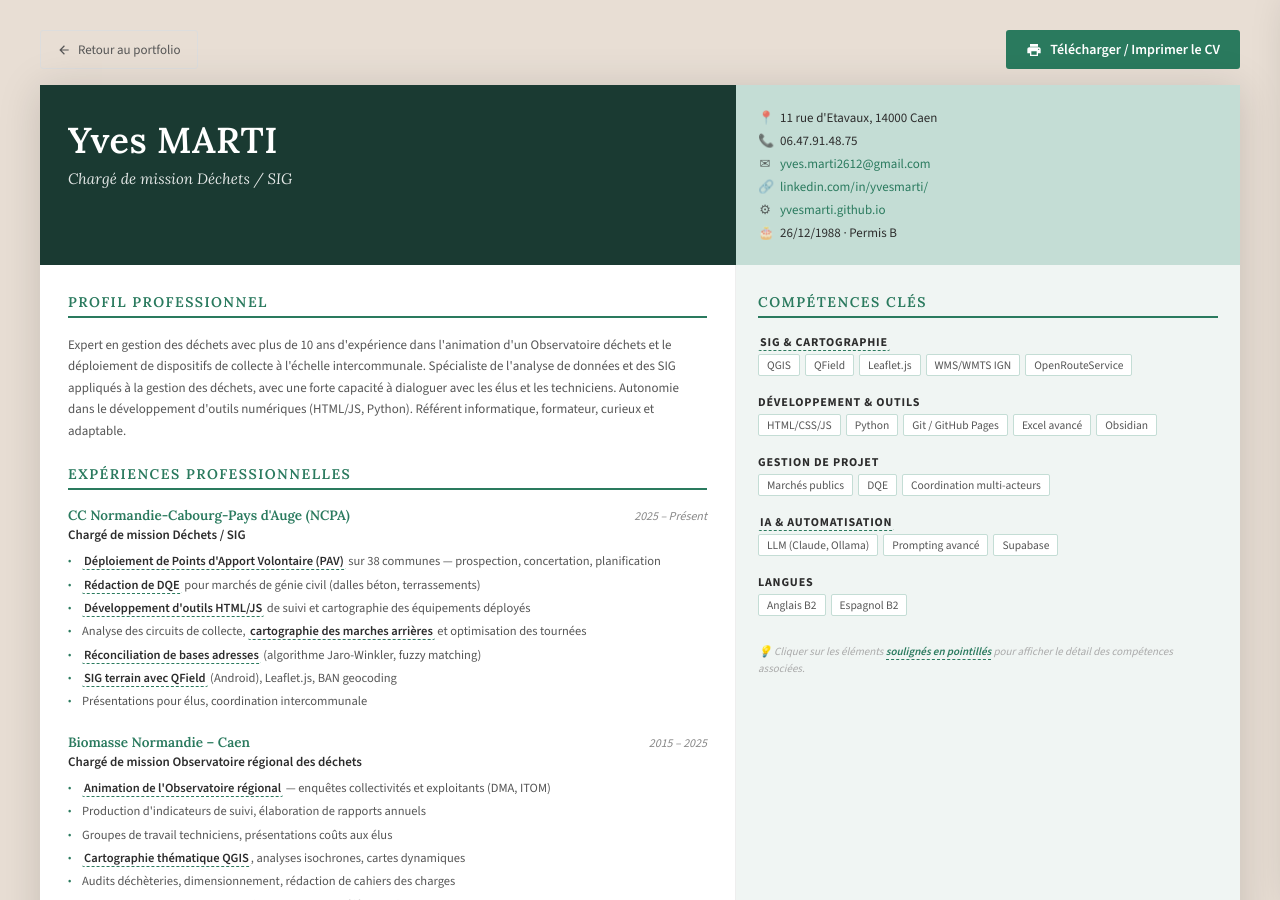
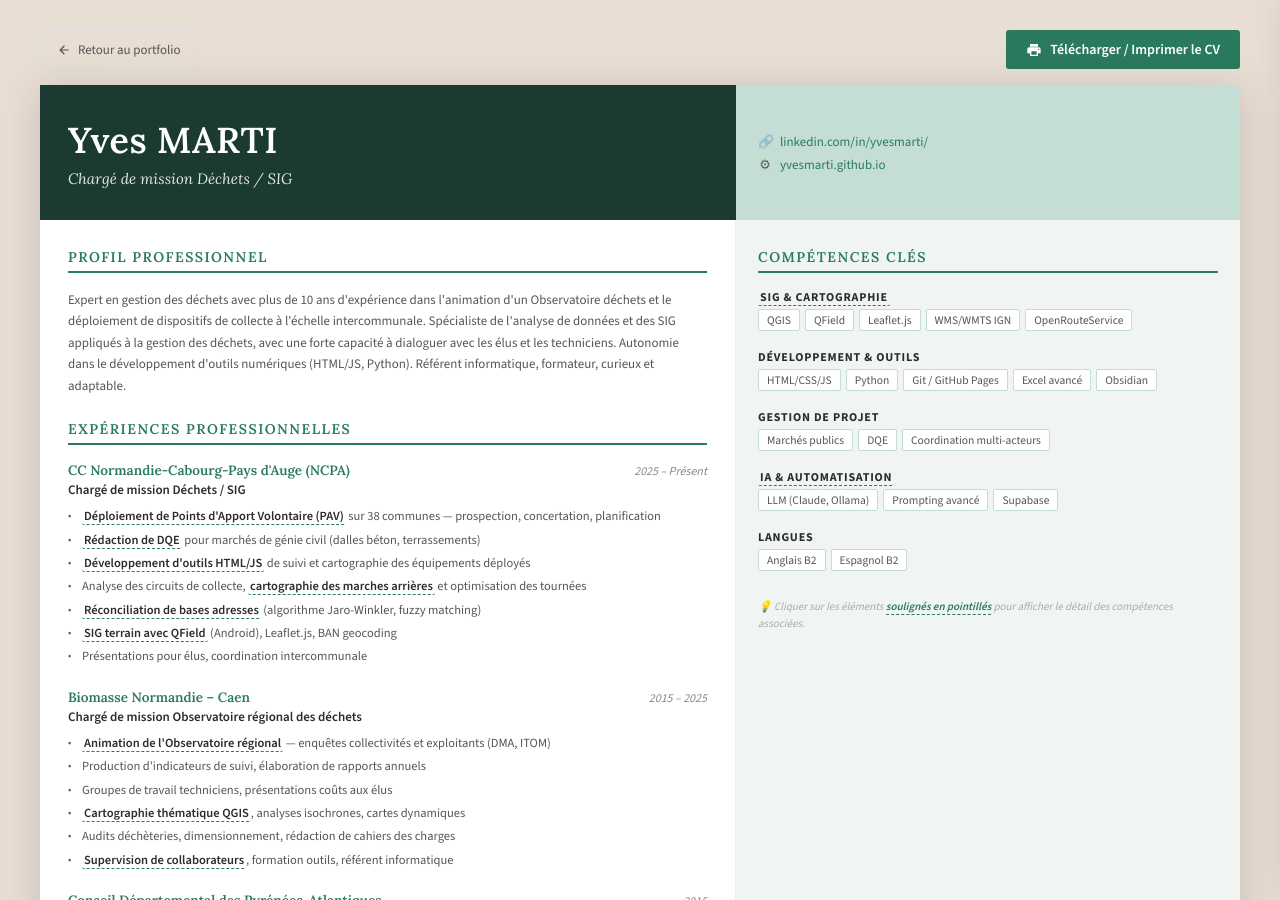
Before and after one commit to yvesmarti/yvesmarti.github.io, a Jekyll site: the page cv/index.html, which Jekyll copies as it is, in a window 1280 px wide and 900 px high. Built offline with Jekyll 4.4.1, drawn with Linux system fonts in a browser that asks for light colours.

Commit message:
Supprime les données personnelles du CV (téléphone, email, adresse, date de naissance)
Remplace par les liens LinkedIn et le site web pour éviter l'aspiration par des robots.

https://claude.ai/code/session_01PJPGP8E1pCefeq2E7rmHLR

```diff
--- a/cv/index.html
+++ b/cv/index.html
@@ -519,12 +519,8 @@
       <div class="subtitle">Chargé de mission Déchets / SIG</div>
     </div>
     <div class="header-right">
-      <div class="contact-item"><span class="contact-icon">📍</span> 11 rue d'Etavaux, 14000 Caen</div>
-      <div class="contact-item"><span class="contact-icon">📞</span> 06.47.91.48.75</div>
-      <div class="contact-item"><span class="contact-icon">✉</span> <a href="#" id="header-email" onclick="this.href='mail'+'to:'+'yves.marti2612'+'@'+'gmail.com'; return true;">yves.marti2612&#64;gmail.com</a></div>
       <div class="contact-item"><span class="contact-icon">🔗</span> <a href="https://linkedin.com/in/yvesmarti/" target="_blank">linkedin.com/in/yvesmarti/</a></div>
       <div class="contact-item"><span class="contact-icon">⚙</span> <a href="https://yvesmarti.github.io" target="_blank">yvesmarti.github.io</a></div>
-      <div class="contact-item"><span class="contact-icon">🎂</span> 26/12/1988 · Permis B</div>
     </div>
   </div>
 
@@ -719,7 +715,7 @@
       <div class="subtitle">Chargé de mission Déchets / SIG</div>
     </div>
     <div class="header-right" style="padding: 18px 22px;">
-      <div class="contact-item" style="font-size:12px;">📞 06.47.91.48.75 &nbsp;|&nbsp; ✉ yves.marti2612@gmail.com</div>
+      <div class="contact-item" style="font-size:12px;"><a href="https://linkedin.com/in/yvesmarti/" target="_blank">linkedin.com/in/yvesmarti</a> &nbsp;|&nbsp; yvesmarti.github.io</div>
     </div>
   </div>
 
@@ -777,8 +773,6 @@
   <div class="cv-footer">
     <div class="cv-footer-name">Yves MARTI — Chargé de mission Déchets / SIG</div>
     <div class="cv-footer-links">
-      <a href="#" onclick="this.href='mail'+'to:'+'yves.marti2612'+'@'+'gmail.com'; return true;">✉ Contact</a>
-      <div class="cv-footer-sep"></div>
       <a href="https://linkedin.com/in/yvesmarti/" target="_blank">linkedin.com/in/yvesmarti</a>
       <div class="cv-footer-sep"></div>
       <a href="https://yvesmarti.github.io" target="_blank">yvesmarti.github.io</a>
```
